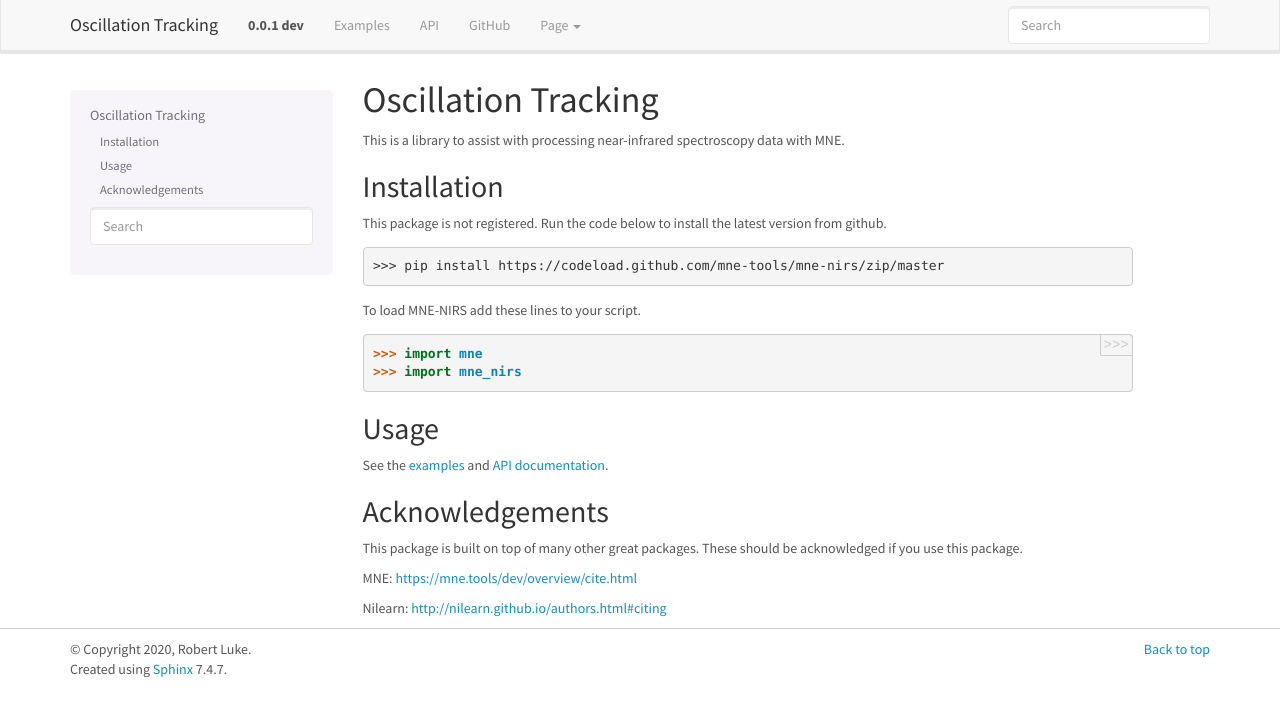
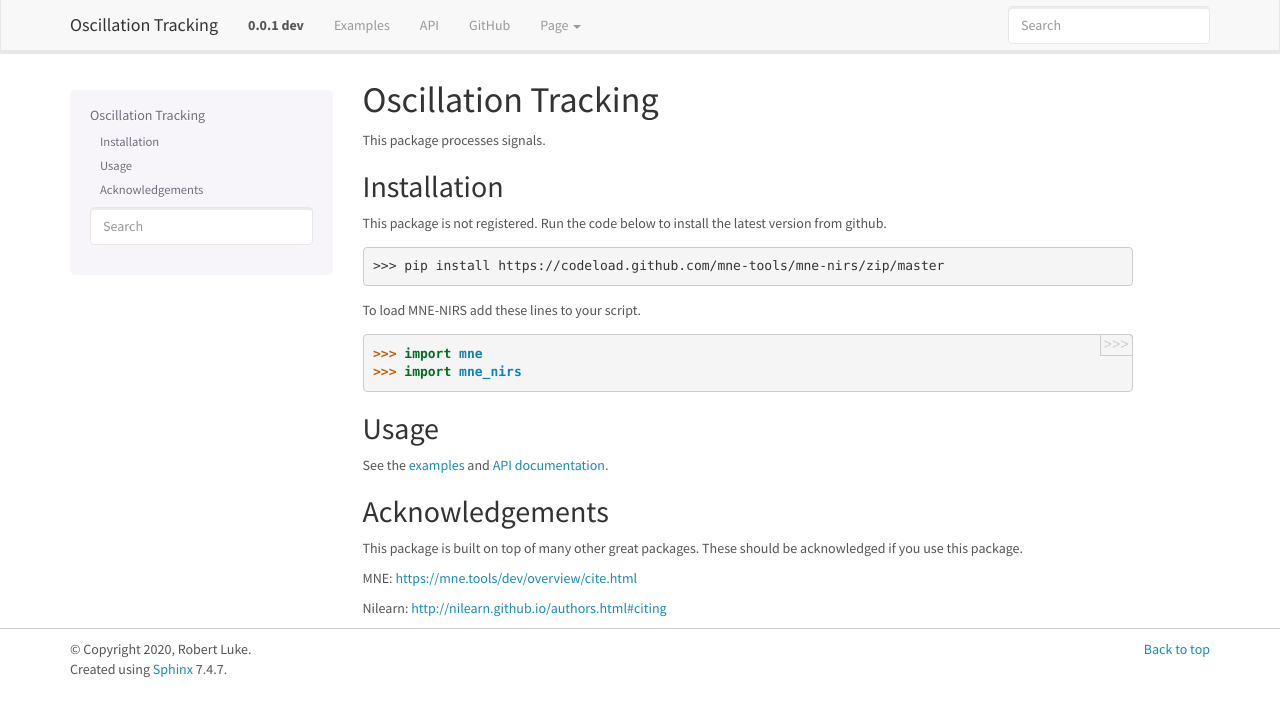
Before and after one commit to rob-luke/oscillationtracking, a Sphinx documentation site: the page built from doc/index.rst, in a window 1280 px wide. Shown: the top 717 px of the page. Built offline with Sphinx 7.4.7, drawn with Linux system fonts in a browser that asks for light colours.

Commit message:
Update index.rst

```diff
--- a/doc/index.rst
+++ b/doc/index.rst
@@ -6,7 +6,7 @@
 Oscillation Tracking
 ====================
 
-This is a library to assist with processing near-infrared spectroscopy data with MNE.
+This package processes signals.
 
 
 
```
